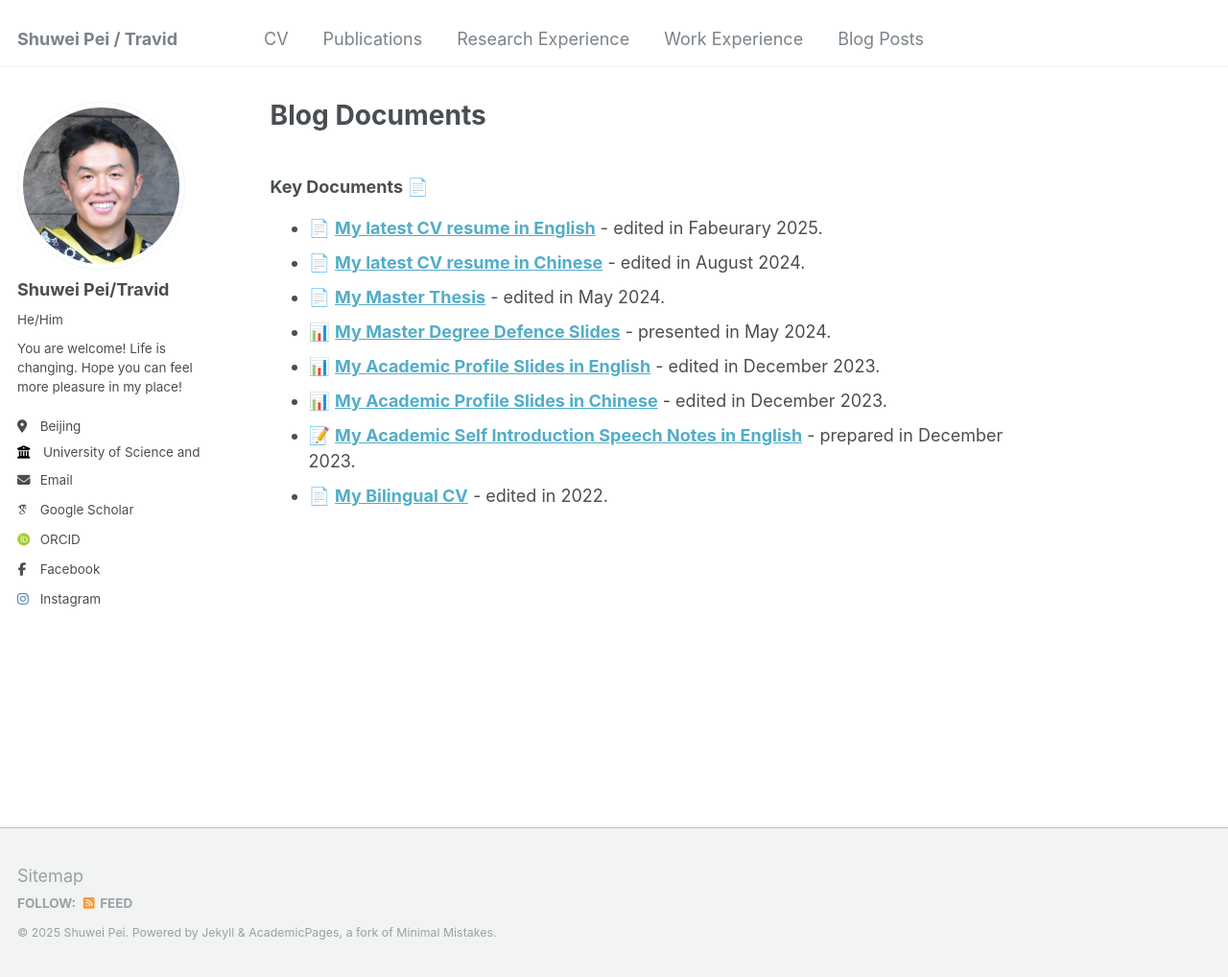
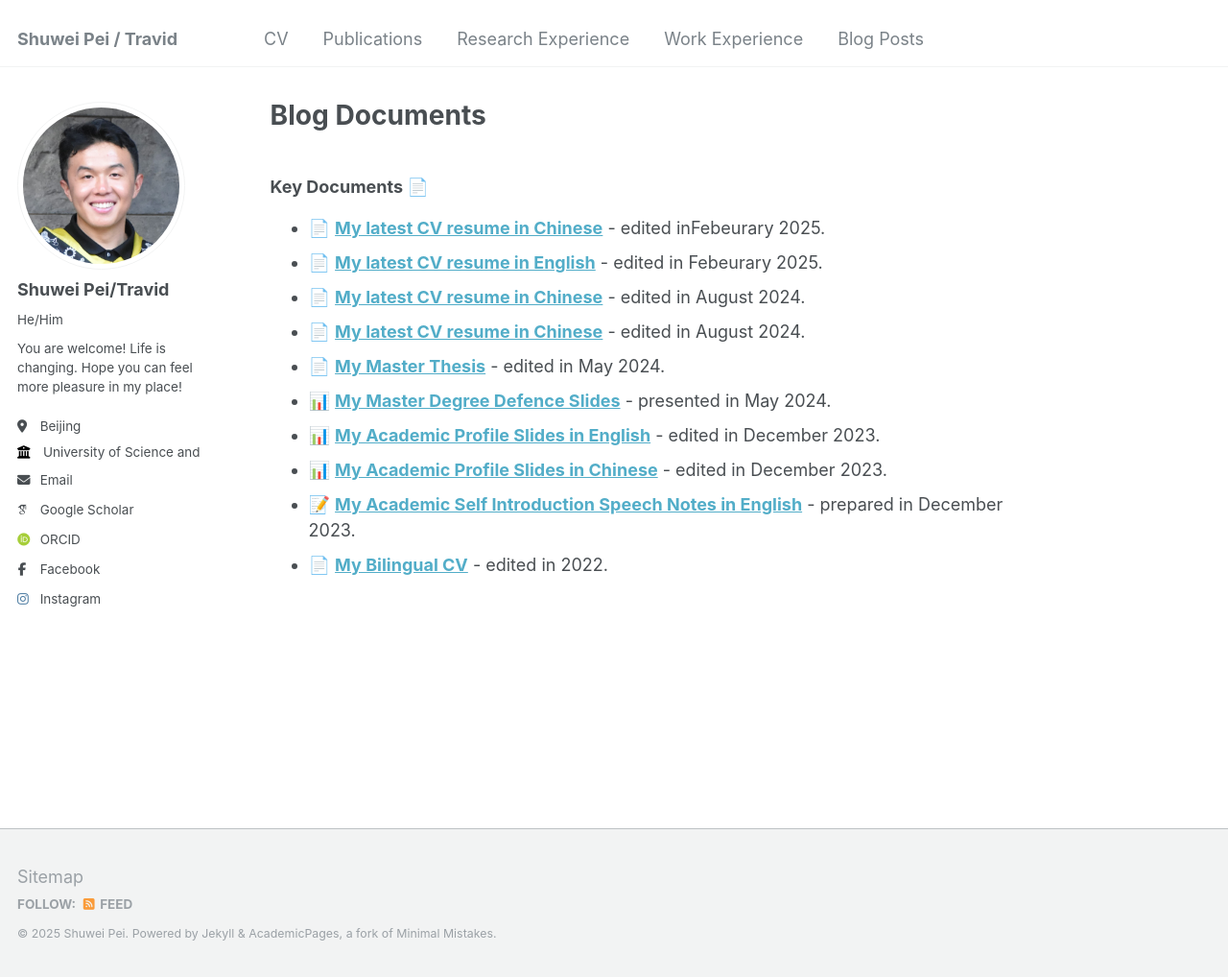
Before and after one commit to Travid-Pei/Travid-Pei.github.io, a Jekyll site: the page built from _pages/Blog Documents.md, in a window 1280 px wide and 1018 px high. Shown: the whole window at 96% size. Built offline with Jekyll 4.4.1, drawn with Linux system fonts in a browser that asks for light colours; some web fonts are replaced.

Commit message:
Update Blog Documents.md

```diff
--- a/_pages/Blog Documents.md
+++ b/_pages/Blog Documents.md
@@ -9,7 +9,9 @@ redirect_from:
 
 
 ### Key Documents 📄
-- 📄 [**My latest CV resume in English**](../files/CV_Shuwei_Pei_English_(20250218).pdf) - edited in Fabeurary 2025.
+- 📄 [**My latest CV resume in Chinese**](../files/中文_resume_裴树伟_20250218.pdf) - edited inFebeurary 2025.
+- 📄 [**My latest CV resume in English**](../files/CV_Shuwei_Pei_English_(20250218).pdf) - edited in Febeurary 2025.
+- 📄 [**My latest CV resume in Chinese**](../files/CV_Shuwei_Pei_english_20240814.pdf.pdf) - edited in August 2024.
 - 📄 [**My latest CV resume in Chinese**](../files/裴树伟_北京科技大学_机械工程学院_240813.pdf) - edited in August 2024.
 - 📄 [**My Master Thesis**](../files/[上传]速度优化的学习型矿用无人驾驶车队调度研究.pdf) - edited in May 2024.
 - 📊 [**My Master Degree Defence Slides**](../files/毕业报告裴树伟演讲稿.pdf) - presented in May 2024.
```
